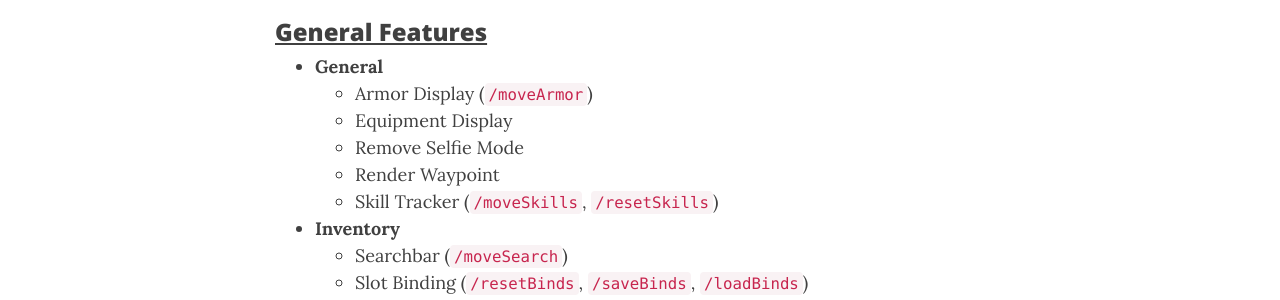
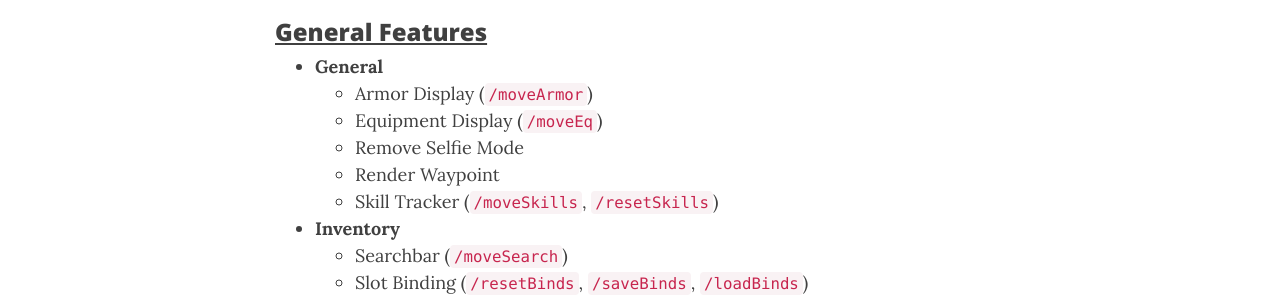
Before and after one commit to zhenga8533/VolcAddons, a Jekyll site: the page built from docs/features.md, in a window 1280 px wide and 900 px high. Shown: the part 305-605 px from the top of the window. Built offline with Jekyll 4.4.1, drawn with Linux system fonts in a browser that asks for light colours; nearby versions of some CDN libraries; comment, search, counter and statistics services are not loaded.

Commit message:
Update features.md

```diff
--- a/docs/features.md
+++ b/docs/features.md
@@ -7,7 +7,7 @@ subtitle: List of all features and their related commands.
 ### <u>General Features</u>
 - **General**
     - Armor Display (`/moveArmor`)
-    - Equipment Display
+    - Equipment Display (`/moveEq`)
     - Remove Selfie Mode
     - Render Waypoint
     - Skill Tracker (`/moveSkills`, `/resetSkills`)
```
